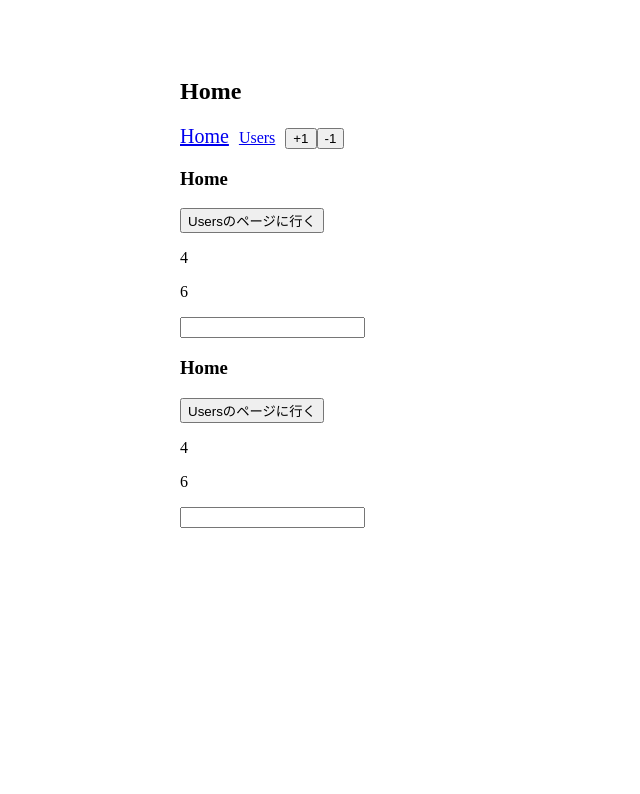
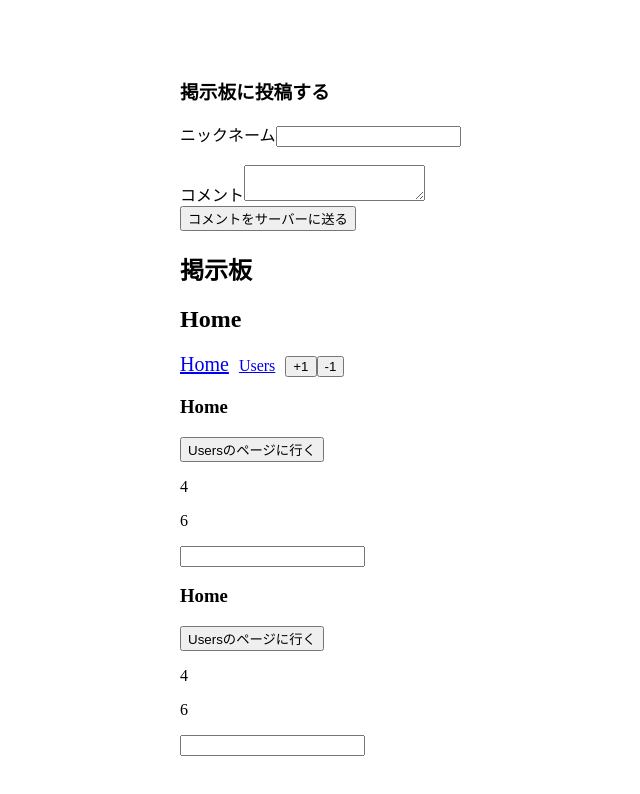
Before and after one commit to TakuroTerui/vuejs_pokemon, a Vue app: page / in a window 1280 px wide. Shown: the top 794 px of the page, without its empty margins (110-750 px from the left). Built offline with nearby package versions, Linux system fonts and the light colour scheme.

Commit message:
axios導入

```diff
--- a/package.json
+++ b/package.json
@@ -8,6 +8,7 @@
     "lint": "vue-cli-service lint"
   },
   "dependencies": {
+    "axios": "^0.27.2",
     "core-js": "^3.6.5",
     "vue": "^2.6.11",
     "vue-router": "^3.5.3",
--- a/src/App.vue
+++ b/src/App.vue
@@ -1,5 +1,20 @@
 <template>
   <div style="width: 700px; margin: auto; padding-top: 50px;">
+    <h3>掲示板に投稿する</h3>
+    <label for="name">ニックネーム</label>
+    <input
+      id="name"
+      type="text"
+      v-model="name"
+    >
+    <br>
+    <br>
+    <label for="comment">コメント</label>
+    <textarea id="comment" v-model="comment"></textarea>
+    <br>
+    <button @click="createComment">コメントをサーバーに送る</button>
+    <h2>掲示板</h2>
+
     <router-view name="header"></router-view>
     <transition
       name="fade"
@@ -13,11 +28,42 @@
 </template>
 
 <script>
+import axios from "axios";
 
 export default {
+  data() {
+    return {
+      name: "",
+      comment: ""
+    }
+  },
   methods: {
     beforeEnter() {
       this.$root.$emit('triggerScroll');
+    },
+    createComment() {
+      axios.post(
+        "http://127.0.0.1:8000/api/register/",
+        {
+          "status": {
+            stringValue: "public"
+          },
+          "title": {
+            stringValue: this.name
+          },
+          "body": {
+            stringValue: this.comment
+          },
+        }
+      )
+      .then(response => {
+        console.log(response);
+      })
+      .catch(error => {
+        console.log(error);
+      });
+      this.name = "";
+      this.comment = "";
     }
   }
 }
```
Also changed, not shown: 1 other file (tests, documents, lock files or other folders).
